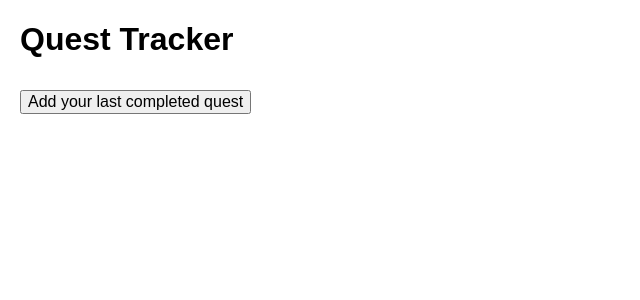
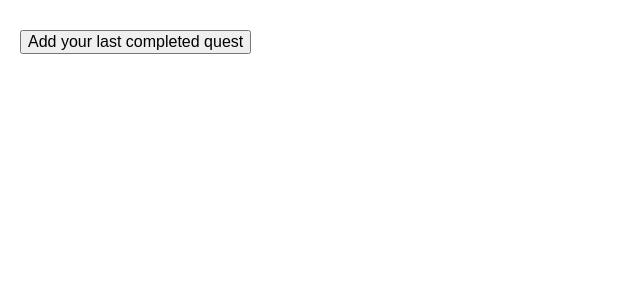
Before and after one commit to mgershovitz/life-xp-tracker, a Flask app: page / in a window 1280 px wide. Shown: the top 300 px of the page, without its empty margins (0-640 px from the left). Run offline with Flask 3, Linux system fonts and the light colour scheme; data that the repository does not hold is empty.

Commit message:
Remove dropdown list title

```diff
--- a/templates/dropdown.html
+++ b/templates/dropdown.html
@@ -26,7 +26,6 @@
     </style>
 </head>
 <body>
-    <h1>Quest Tracker</h1>
 
     <!-- Button to Add Quest -->
     <button id="addQuestButton" onclick="showDropdown()">Add your last completed quest</button>
```
